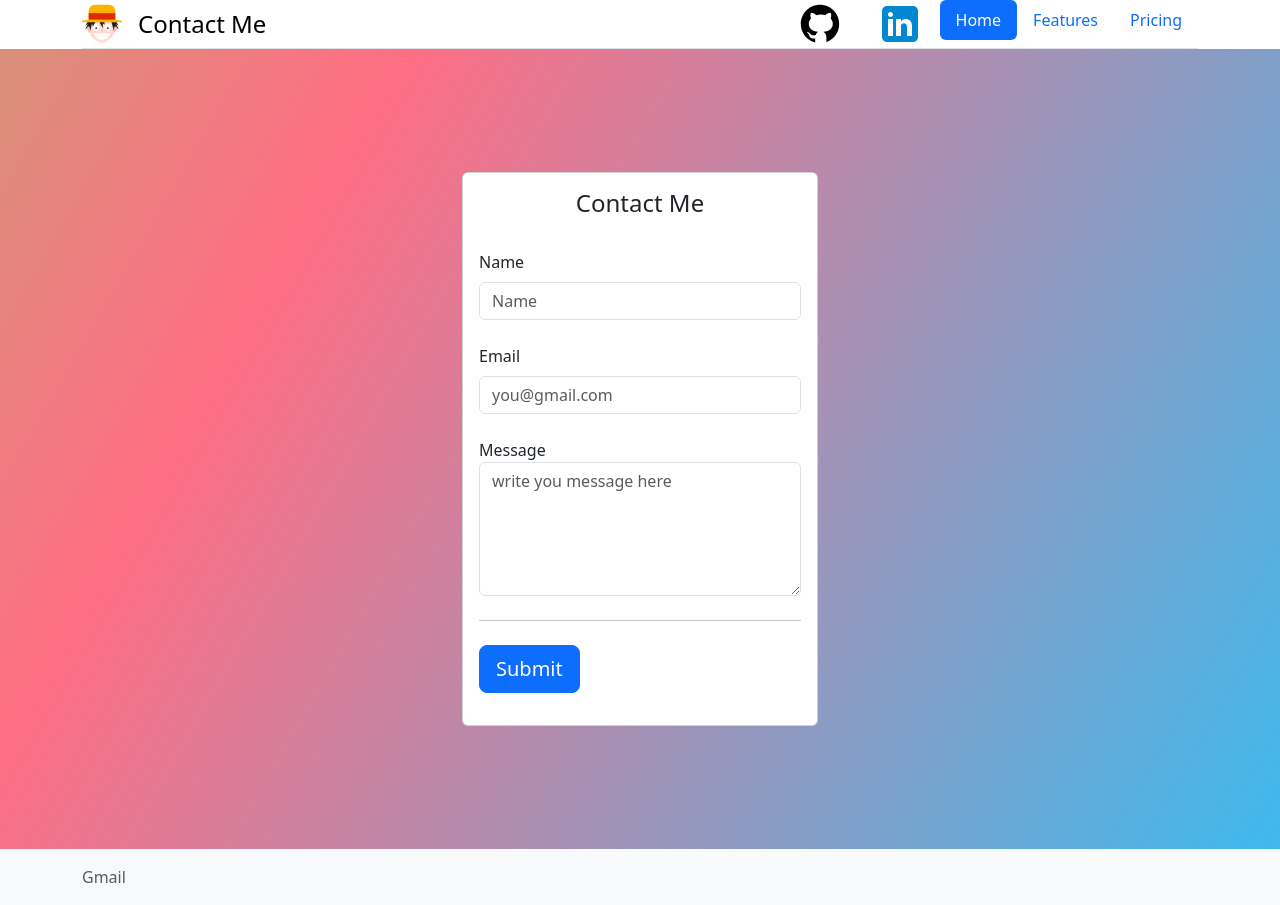
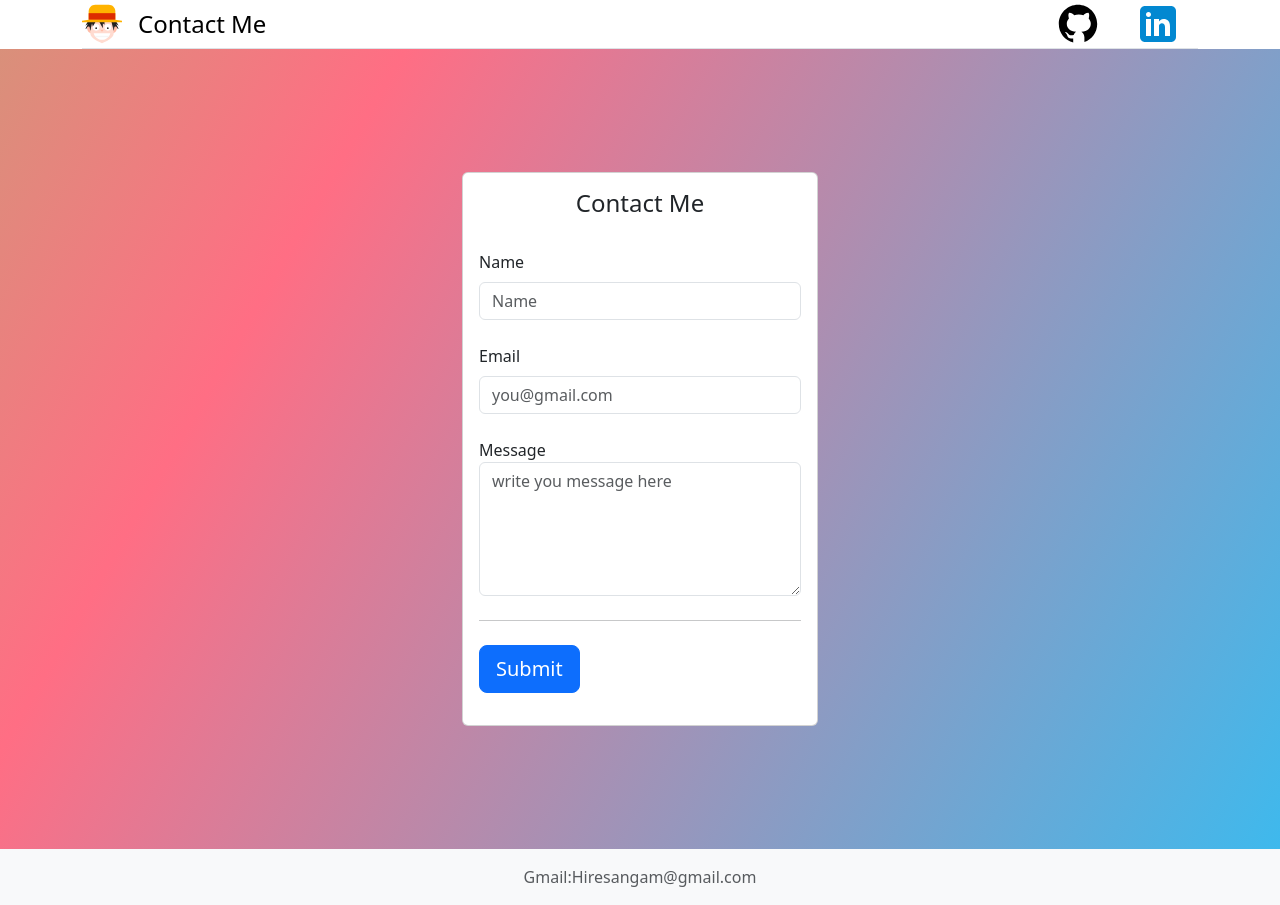
Before and after one commit to Sangameeee/web_portfolio, a Flask app: page /contactme in a window 1280 px wide. Run offline with Flask 3, Linux system fonts and the light colour scheme.

Commit message:
Minor changes
flask-wtfforms and design changes

```diff
--- a/templates/contact.html
+++ b/templates/contact.html
@@ -24,9 +24,9 @@
                 <li class="nav-item"><a href="https://www.linkedin.com/in/sangamparajuli" class="nav-link pb-0 pt-0" target="_blank">
                   <img src="static/images/linkedin.svg" class="img-fluid">
                 </a></li>
-                <li class="nav-item"><a href="{{url_for('home')}}" class="nav-link active" aria-current="page">Home</a></li>
+                <!-- <li class="nav-item"><a href="{{url_for('home')}}" class="nav-link" aria-current="page"><img src="static/images/home.svg" alt="unitylogo" class="bi text-body-secondary flex-shrink-0 me-3"></a></li>
                 <li class="nav-item"><a href="#" class="nav-link">Features</a></li>
-                <li class="nav-item"><a href="#" class="nav-link">Pricing</a></li>
+                <li class="nav-item"><a href="#" class="nav-link">Pricing</a></li> -->
                 <!-- <li class="nav-item"><a href="#" class="nav-link">FAQs</a></li> -->
 
               </ul>
@@ -66,8 +66,8 @@
     </div>
 </section>
     <footer class="footer mt-auto py-3 bg-light">
-        <div class="container">
-          <span class="text-muted">Gmail</span>
+        <div class="container d-grid justify-content-center">
+          <span class="text-muted">Gmail:Hiresangam@gmail.com</span>
         </div>
       </footer>
 
--- a/templates/index.html
+++ b/templates/index.html
@@ -180,8 +180,8 @@
     </section>
 
     <footer class="footer mt-auto py-3 bg-light">
-      <div class="container">
-        <span class="text-muted">Gmail</span>
+      <div class="container d-grid justify-content-center">
+        <a href="{{url_for('contact_page')}}"><button type="button" class="btn btn-dark">ContactMe</button></a>
       </div>
     </footer>
     <script src="https://cdn.jsdelivr.net/npm/bootstrap@5.3.3/dist/js/bootstrap.bundle.min.js" integrity="sha384-YvpcrYf0tY3lHB60NNkmXc5s9fDVZLESaAA55NDzOxhy9GkcIdslK1eN7N6jIeHz" crossorigin="anonymous"></script>
```
Also changed, not shown: static/images/home.svg (added).
